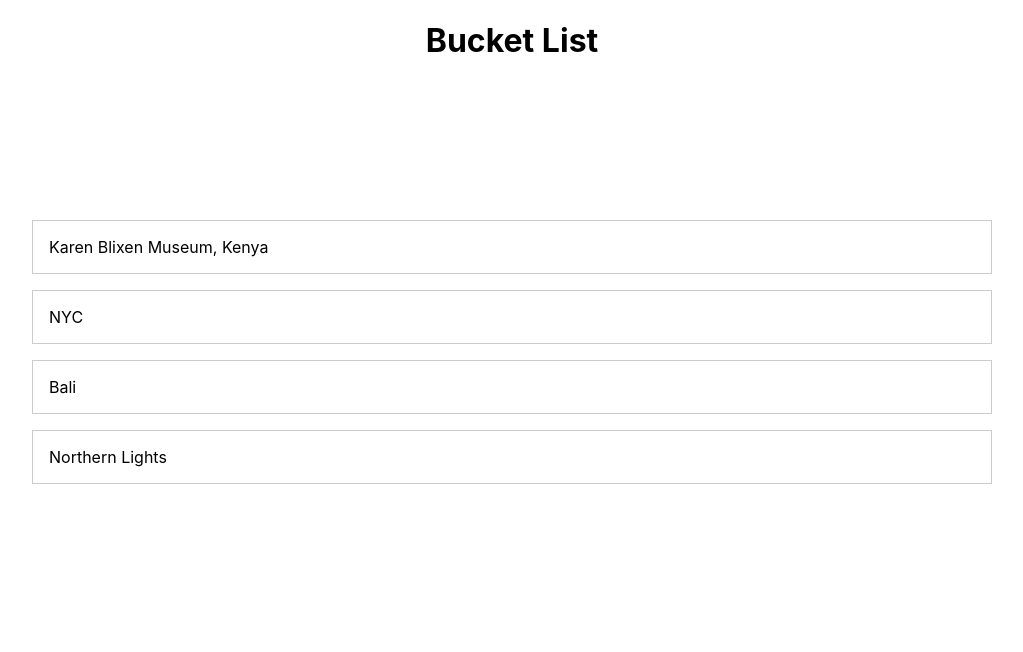
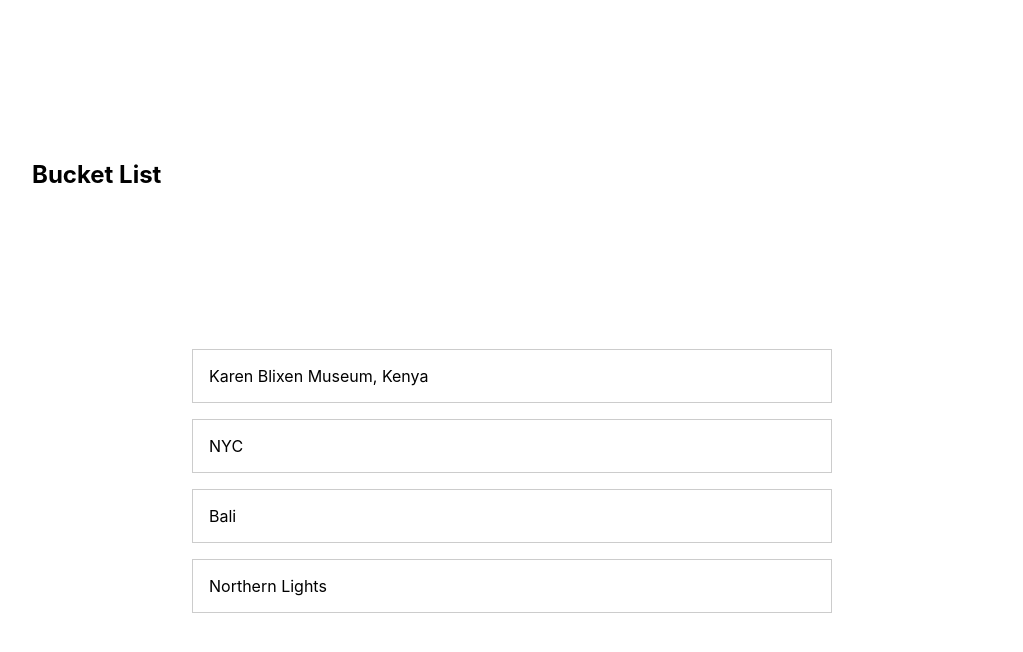
Before and after one commit to emilyjspencer/Bucket-List, a React (Create React App) app: page / in a window 1280 px wide. Shown: the top 652 px of the page, without its empty margins (128-1151 px from the left). Built offline with nearby package versions, Linux system fonts and the light colour scheme.

Commit message:
Renders items dynamically

```diff
--- a/src/App.css
+++ b/src/App.css
@@ -41,6 +41,8 @@
   text-align: center;
 }
 
+
+
 .items {
   list-style: none;
   margin: 10rem;
--- a/src/App.js
+++ b/src/App.js
@@ -3,12 +3,22 @@
 import './App.css';
 import BucketList from './components/BucketList';
 
-function App() {
+const App = () =>  {
+
+  const bucketListItems = [
+    {id: 'i1', text: 'Karen Blixen Museum, Kenya'},
+    {id: 'i1', text: 'NYC'},
+    {id: 'i3', text: 'Bali'},
+    {id: 'i4', text: 'Northern Lights'}
+  ];
+
+
   return (
     <div className="bucket-list">
-      <BucketList />
+      <h2>Bucket List</h2>
+      <BucketList items={bucketListItems} />
     </div>
   );
-}
+};
 
 export default App;
--- a/src/components/BucketList.css
+++ b/src/components/BucketList.css
@@ -13,3 +13,15 @@
     border: 1px solid #ccc;
     padding: 1rem;
   }
+
+  .bucket-list {
+    list-style: none;
+    margin: 10rem;
+    padding: 0;
+  }
+
+  .bucket-list li  {
+    margin: 1rem 0;
+    border: 1px solid #ccc;
+    padding: 1rem;
+  }
--- a/src/components/BucketList.js
+++ b/src/components/BucketList.js
@@ -3,18 +3,15 @@
 import './BucketList.css';
 
 
-const BucketList = () => {
+const BucketList = (props) => {
+
     return (
-        <div>
-            <h1 className="bucket-list">Bucket List</h1>
-            <ul className="items">
-              <li>Karen Blixen Museum, Kenya</li>
-              <li>NYC</li>
-              <li>Bali</li>
-              <li>Northern Lights</li>
+            <ul className="bucket-list">
+                {props.items.map(item => {
+                    return <li>{item.text}</li>;
+                })}
             </ul>
-        </div>
-    )
-}
+    );
+};
 
 export default BucketList
```
